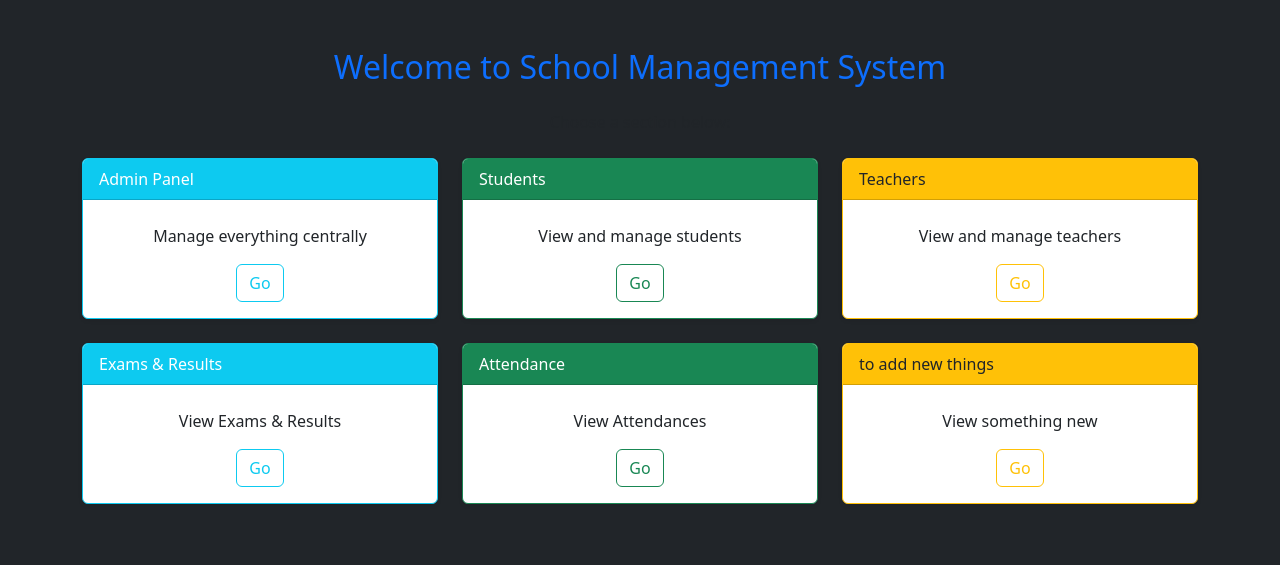
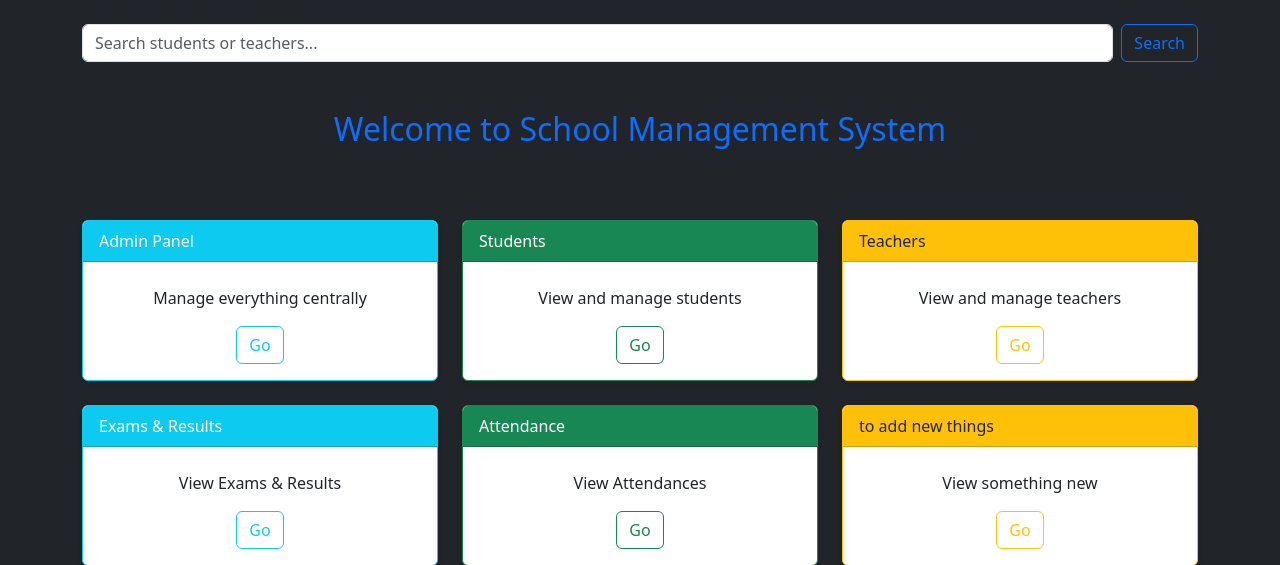
Before and after one commit to Saumya8805/sclmanagement, a Django app: page / in a window 1280 px wide. Shown: the part 104-669 px from the top of the page. Run offline with Django 5.2, Linux system fonts and the light colour scheme.

Commit message:
Add search functionality for students and teachers, update URLs, and create search results template

```diff
--- a/core/templates/home.html
+++ b/core/templates/home.html
@@ -6,9 +6,18 @@
 </head>
 
 <body class="bg-dark">
+
+
 <div class="container mt-5">
 </div>
 {% include 'navbar.html' %}<!-- to include nav bar from navbar.html -->
+<div class="container mt-4">
+    <form method="get" action="{% url 'search' %}" class="d-flex">
+        <input class="form-control me-2" type="search" name="q" placeholder="Search students or teachers..." aria-label="Search">
+        <button class="btn btn-outline-primary" type="submit">Search</button>
+    </form>
+</div>
+
 
 <div class="container mt-5">
     <h2 class="text-primary text-center mb-4">Welcome to School Management System</h2>
--- a/core/urls.py
+++ b/core/urls.py
@@ -4,7 +4,7 @@ from . import views
 urlpatterns = [
 
     path('', views.home, name='home'),   # root path
-    path('rep/', views.report_card, name='report_card'),
+
     path('login/', views.user_login, name='login'),
     path('students/', views.students, name='students'),
     path('teachers/', views.teachers, name='teachers'),
@@ -17,6 +17,11 @@ urlpatterns = [
     path('teacher-register/', views.teacher_register, name='teacher_register'),
     path('student-profile/', views.student_profile, name='student_profile'),
     path('teacher-profile/', views.teacher_profile, name='teacher_profile'),
+    path('search/', views.search, name='search'),
+    path('report/<int:student_id>/', views.report_card, name='report_card'),
+
+
+
 
 
 
--- a/core/views.py
+++ b/core/views.py
@@ -5,6 +5,8 @@ from django.contrib.auth import authenticate, login
 from django.http import HttpResponse
 from django.contrib.auth.decorators import login_required
 from django.contrib.auth import logout
+from .models import StudentProfile, TeacherProfile, ClassRoom
+
 
 
 # Create your views here.
@@ -216,3 +218,33 @@ def teacher_profile(request):
     else:
         form = TeacherRegistrationForm(instance=teacher)
     return render(request, 'teacher_profile.html', {'form': form})
+
+from django.db.models import Q
+
+def search(request):
+    query = request.GET.get('q')
+    students = teachers = None
+    if query:
+        students = StudentProfile.objects.filter(
+            Q(user__username__icontains=query) | Q(roll_no__icontains=query)
+        )
+        teachers = TeacherProfile.objects.filter(
+            Q(user__username__icontains=query) | Q(subject__icontains=query)
+        )
+    return render(request, 'search_results.html', {
+        'query': query,
+        'students': students,
+        'teachers': teachers
+    })
+
+
+
+
+
+def report_card(request, student_id):
+    student = get_object_or_404(StudentProfile, id=student_id)
+    results = Result.objects.filter(student=student)
+    return render(request, 'report_card.html', {
+        'student': student,
+        'results': results
+    })
```
Also changed, not shown: core/templates/search_results.html (added, +16 -0 lines).
